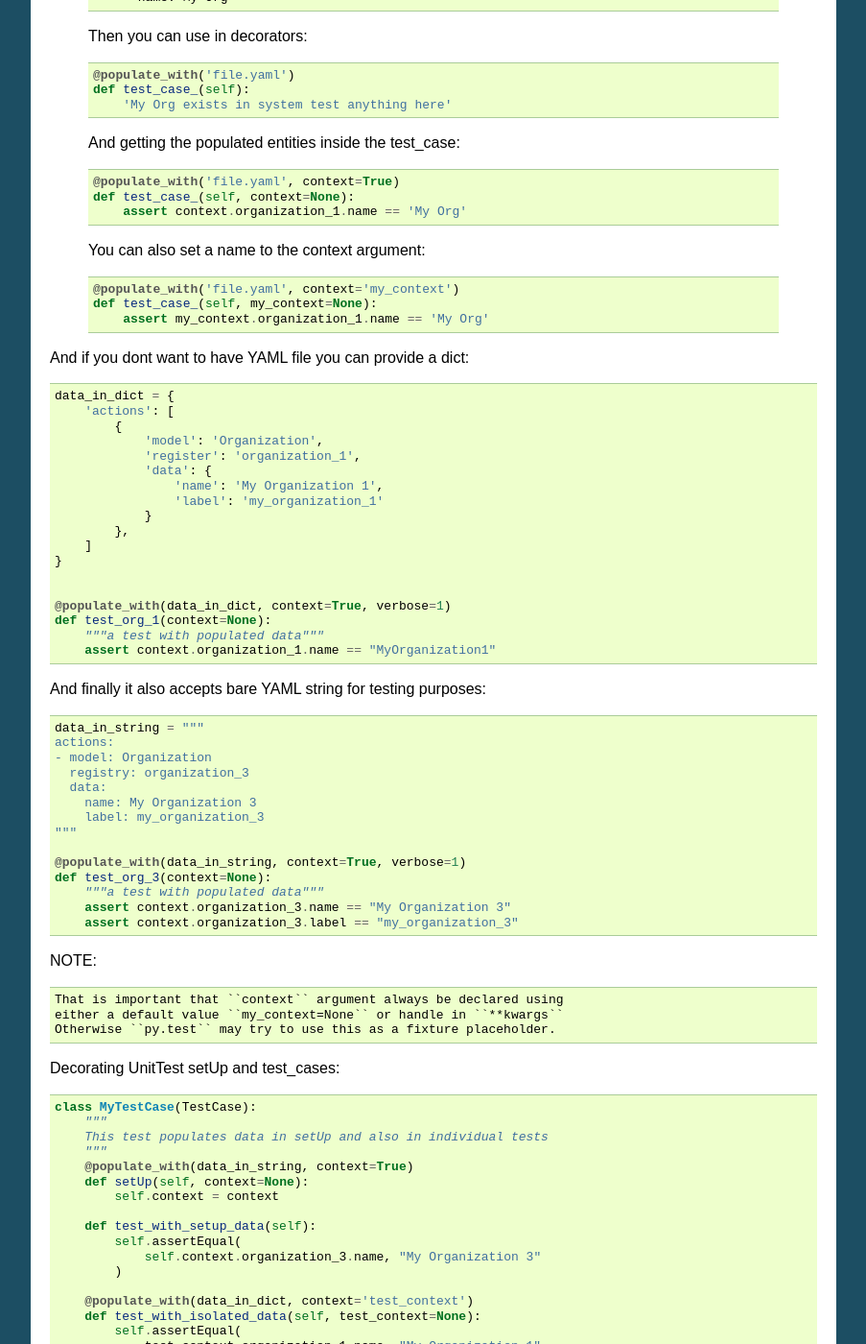
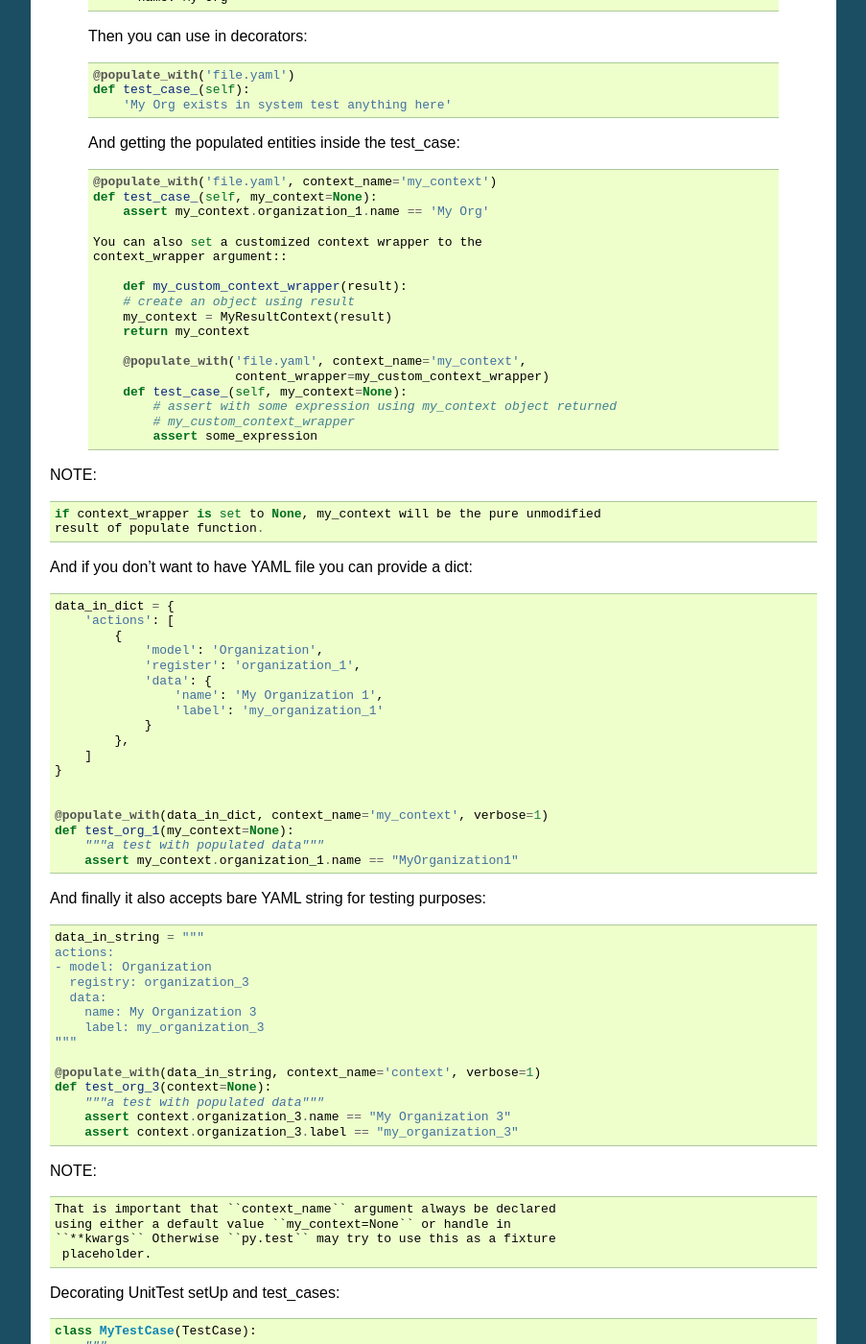
Before and after one commit to SatelliteQE/satellite-populate, a Sphinx documentation site: the page built from docs/usage.rst, in a window 1280 px wide and 1400 px high, scrolled down 1405 px. Shown: the whole window at 96% size, without its empty margins (198-1101 px from the left). Built offline with Sphinx 7.4.7, drawn with Linux system fonts in a browser that asks for light colours; some of the changed text lies outside the part shown.

Commit message:
rename decorator context kwarg to context_name and add context_wrapper (#12)

```diff
--- a/docs/usage.rst
+++ b/docs/usage.rst
@@ -77,18 +77,31 @@ forcing a populate or validate operation to be performed.
 
     And getting the populated entities inside the test_case::
 
-        @populate_with('file.yaml', context=True)
-        def test_case_(self, context=None):
-            assert context.organization_1.name == 'My Org'
-
-    You can also set a name to the context argument::
-
-        @populate_with('file.yaml', context='my_context')
+        @populate_with('file.yaml', context_name='my_context')
         def test_case_(self, my_context=None):
             assert my_context.organization_1.name == 'My Org'
 
+        You can also set a customized context wrapper to the
+        context_wrapper argument::
 
-And if you dont want to have YAML file you can provide a dict::
+            def my_custom_context_wrapper(result):
+            # create an object using result
+            my_context = MyResultContext(result)
+            return my_context
+
+            @populate_with('file.yaml', context_name='my_context',
+                           content_wrapper=my_custom_context_wrapper)
+            def test_case_(self, my_context=None):
+                # assert with some expression using my_context object returned
+                # my_custom_context_wrapper
+                assert some_expression
+
+NOTE::
+
+    if context_wrapper is set to None, my_context will be the pure unmodified
+    result of populate function.
+
+And if you don't want to have YAML file you can provide a dict::
 
     data_in_dict = {
         'actions': [
@@ -104,13 +117,12 @@ And if you dont want to have YAML file you can provide a dict::
     }
 
 
-    @populate_with(data_in_dict, context=True, verbose=1)
-    def test_org_1(context=None):
+    @populate_with(data_in_dict, context_name='my_context', verbose=1)
+    def test_org_1(my_context=None):
         """a test with populated data"""
-        assert context.organization_1.name == "MyOrganization1"
+        assert my_context.organization_1.name == "MyOrganization1"
 
 And finally it also accepts bare YAML string for testing purposes::
-
 
     data_in_string = """
     actions:
@@ -121,7 +133,7 @@ And finally it also accepts bare YAML string for testing purposes::
         label: my_organization_3
     """
 
-    @populate_with(data_in_string, context=True, verbose=1)
+    @populate_with(data_in_string, context_name='context', verbose=1)
     def test_org_3(context=None):
         """a test with populated data"""
         assert context.organization_3.name == "My Organization 3"
@@ -129,10 +141,10 @@ And finally it also accepts bare YAML string for testing purposes::
 
 NOTE::
 
-    That is important that ``context`` argument always be declared using
-    either a default value ``my_context=None`` or handle in ``**kwargs``
-    Otherwise ``py.test`` may try to use this as a fixture placeholder.
-
+    That is important that ``context_name`` argument always be declared
+    using either a default value ``my_context=None`` or handle in
+    ``**kwargs`` Otherwise ``py.test`` may try to use this as a fixture
+     placeholder.
 
 Decorating UnitTest setUp and test_cases::
 
@@ -140,7 +152,7 @@ Decorating UnitTest setUp and test_cases::
         """
         This test populates data in setUp and also in individual tests
         """
-        @populate_with(data_in_string, context=True)
+        @populate_with(data_in_string, context_name='context')
         def setUp(self, context=None):
             self.context = context
 
@@ -149,7 +161,7 @@ Decorating UnitTest setUp and test_cases::
                 self.context.organization_3.name, "My Organization 3"
             )
 
-        @populate_with(data_in_dict, context='test_context')
+        @populate_with(data_in_dict, context_name='test_context')
         def test_with_isolated_data(self, test_context=None):
             self.assertEqual(
                 test_context.organization_1.name, "My Organization 1"
```
Also changed, not shown: 3 other files.
